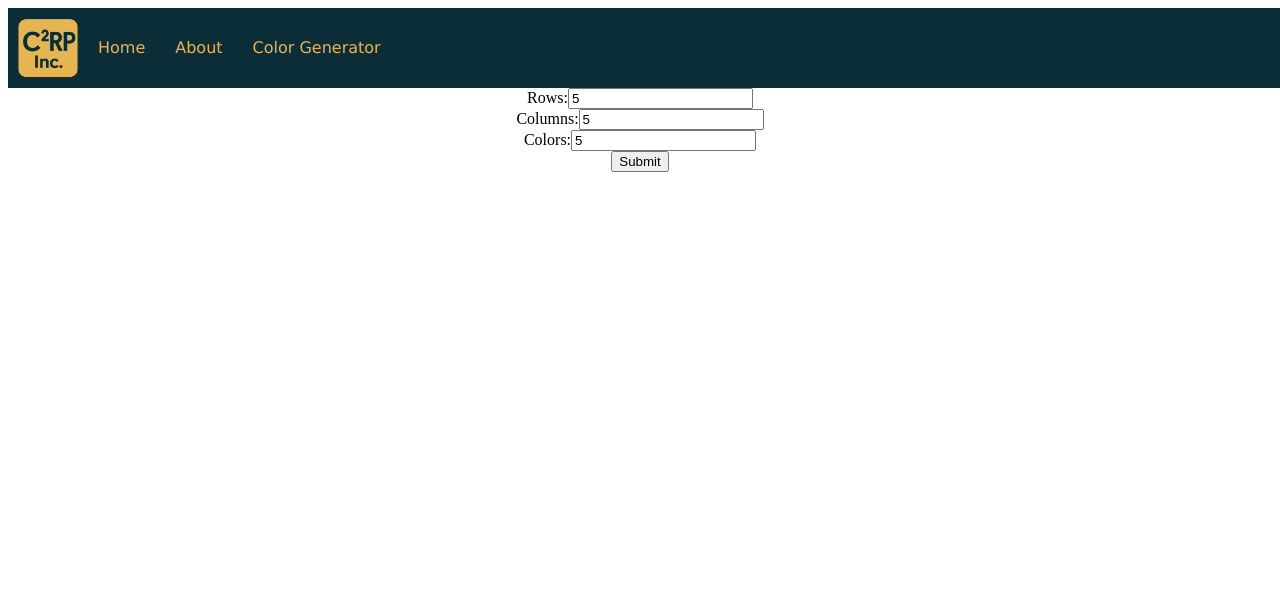
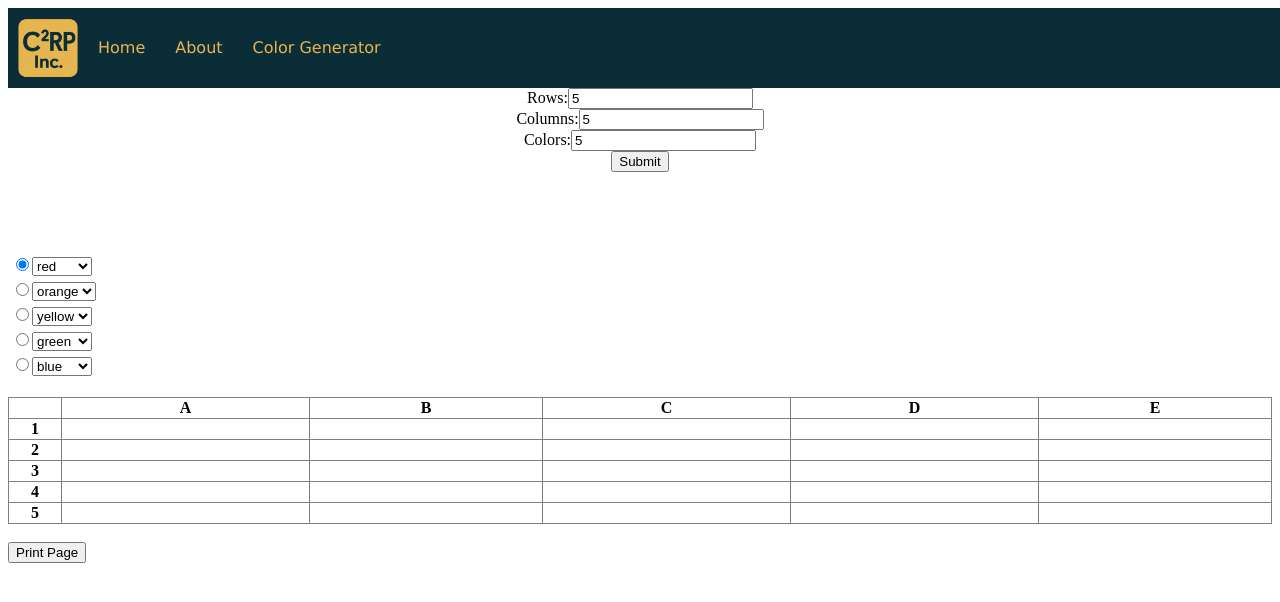
Before and after one commit to ReaganClayton38/CS312-Group-Project, an Angular app: page /color-generator in a window 1280 px wide. Both pictures are taken after typing "5", "5", "5" into the empty fields and a click on the button "Submit". Shown: the top 602 px of the page. Built offline with nearby package versions, Linux system fonts and the light colour scheme.

Commit message:
adding tables and submit button functionality

```diff
--- a/angular.json
+++ b/angular.json
@@ -98,5 +98,8 @@
         }
       }
     }
+  },
+  "cli": {
+    "analytics": false
   }
 }
--- a/src/app/components/color-generator/color-generator.component.html
+++ b/src/app/components/color-generator/color-generator.component.html
@@ -1,5 +1,5 @@
 <section class="generator-container">
-    <form [formGroup]="form">
+    <form [formGroup]="form" (ngSubmit)="onSubmit()">
         <label for="rows">Rows:</label>
         <input type="number" id="rows" formControlName="rows">
         <div *ngIf="rowsValue?.invalid && (rowsValue?.dirty || rowsValue?.touched)">
@@ -30,3 +30,56 @@
         <button type="submit">Submit</button>
     </form>
 </section>
+
+<!-- Table 1 -->
+<div *ngIf="showTables">
+    <table class="color-selection-table" style="width: 100%; table-layout: fixed;">
+        <tbody>
+            <tr *ngFor="let clr of tableColors; let i = index">
+                <td style="width: 20%;">
+                    <input type="radio" name="selectedRow" [checked]="selectedRowIndex === i" (click)="onRowSelect(i)">
+                    <select [value]="tableColors[i]" (change)="onColorChange(i, $event)">
+                        <option *ngFor="let option of getAvailableColors(i)" [value]="option">
+                            {{ option }}
+                        </option>
+                    </select>
+                </td>
+                <td style="width: 80%;"></td> <!-- that took way too long to figure out lol. This leaves right cell blank. -->
+            </tr>
+        </tbody>
+    </table>
+
+
+
+    <br>
+    <!-- Table 2 -->
+    <table class="color-painting-table" border="1" style="border-collapse: collapse; width: 100%;">
+        <thead>
+            <tr>
+                <th
+                    style="width: 50px;"> <!--upper cell empty-->
+                </th>
+                <th
+                    *ngFor="let j of [].constructor(numCols); let jIndex = index"> <!--header-->
+                    {{ getLetterColumnName(jIndex) }}
+                </th>
+            </tr>
+        </thead>
+        <tbody>
+            <tr *ngFor="let i of [].constructor(numRows); let iIndex = index">
+                <th style="width: 50px;">{{ iIndex + 1 }}</th>
+
+                <td *ngFor="let j of [].constructor(numCols); let jIndex = index"
+                    style="cursor: pointer;"
+                    (click)="cellClicked(iIndex+1, jIndex+1)"></td>
+            </tr>
+        </tbody>
+    </table>
+
+    <br>
+
+
+
+    <button (click)="printPage()">Print Page</button>
+
+</div>
--- a/src/app/components/color-generator/color-generator.component.ts
+++ b/src/app/components/color-generator/color-generator.component.ts
@@ -6,10 +6,22 @@ import { FormBuilder, FormGroup, ReactiveFormsModule, Validators } from '@angula
   selector: 'app-color-generator',
   imports: [ReactiveFormsModule, CommonModule],
   templateUrl: './color-generator.component.html',
-  styleUrl: './color-generator.component.css'
+  styleUrls: ['./color-generator.component.css']
 })
 export class ColorGeneratorComponent {
   form: FormGroup;
+
+  showTables: boolean = false;
+
+  //used to store the submitted values
+  numRows: number = 0;
+  numCols: number = 0;
+  numColors: number = 0;
+
+  colorOptions: string[] = ['red', 'orange', 'yellow', 'green', 'blue', 'purple', 'grey', 'brown', 'black', 'teal'];
+  tableColors: string[] = []
+
+  selectedRowIndex: number = 0;
 
   constructor(private fb: FormBuilder) {
     this.form = this.fb.group({
@@ -30,4 +42,56 @@ export class ColorGeneratorComponent {
   get colorsValue() {
     return this.form.get("colors");
   }
+
+  //runs when push submit button
+  onSubmit(): void{
+    if (this.form.invalid) {
+      return; //error message????
+    }
+    this.numRows = this.form.value.rows;
+    this.numCols = this.form.value.columns;
+    this.numColors = this.form.value.colors;
+
+    this.tableColors = []
+    for(let i = 0; i < this.numColors; i++){
+      this.tableColors.push(this.colorOptions[i]);
+    }
+    this.selectedRowIndex = 0;
+    this.showTables = true;
+  }
+
+  //table 1 - get arr of available colors for row
+  getAvailableColors(rowIndex: number): string[] {
+    const selectedExcludingCurrent = this.tableColors.filter((color, idx) => idx !== rowIndex);
+    return this.colorOptions.filter(color => !selectedExcludingCurrent.includes(color) || color === this.tableColors[rowIndex]);
+  }
+
+  onColorChange(rowIndex: number, event: any): void{ //handle radio button
+    this.selectedRowIndex = rowIndex;
+  }
+
+  onRowSelect(rowIndex: number): void{
+    this.selectedRowIndex = rowIndex;
+  }
+
+  getLetterColumnName(index: number): string{
+    let dividend = index+1;
+    let colName = '';
+    while (dividend > 0){
+      let modulo = (dividend-1) % 26;
+      colName = String.fromCharCode(65+modulo) + colName;
+      dividend = Math.floor((dividend-modulo) / 26);
+    }
+    return colName
+  }
+
+  //table 2 click
+  cellClicked(row: number, col: number): void {
+    const colLabel = this.getLetterColumnName(col-1);
+    alert(`${colLabel}${row}`);
+  }
+
+  printPage(): void {
+    window.print();
+  }
 }
```
